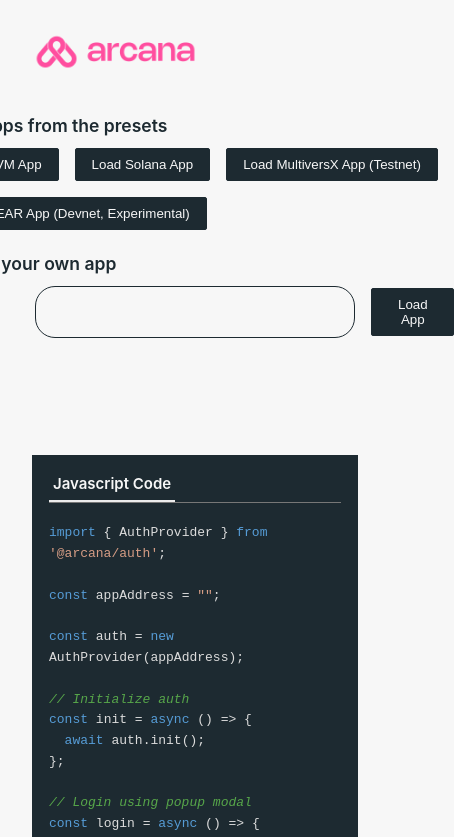
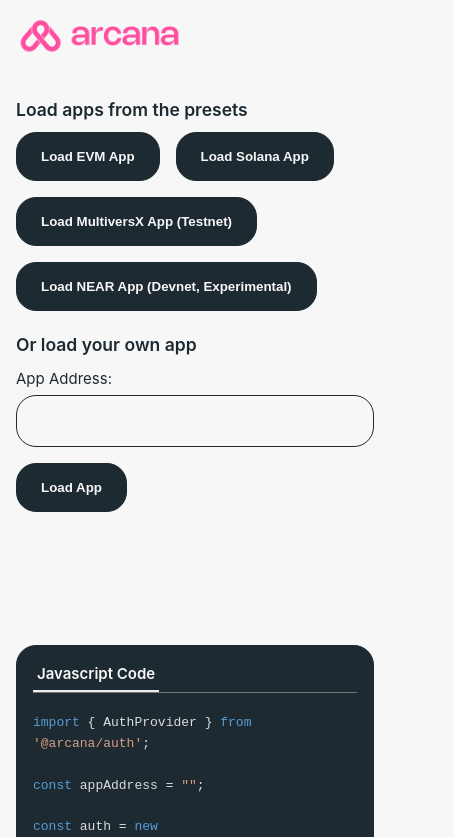
Before and after one commit to arcana-network/demo-app-v2, a Vue app: page / in a window 390 px wide. Shown: the top 837 px of the page, 454 px wide, since content can reach past the window. Built offline with nearby package versions, Linux system fonts and the light colour scheme.

Commit message:
Add responsiveness

```diff
--- a/src/App.vue
+++ b/src/App.vue
@@ -106,7 +106,13 @@
 <template>
   <main>
     <header
-      style="display: flex; align-items: center; justify-content: space-between"
+      style="
+        display: flex;
+        align-items: center;
+        justify-content: space-between;
+        flex-wrap: wrap;
+        gap: 1rem;
+      "
     >
       <img src="/logo-horizontal.png" style="height: 40px" />
       <div v-if="isLoggedIn">
@@ -150,16 +156,25 @@
           </h3>
           <form
             @submit.prevent="loadApp"
-            style="display: flex; gap: 1rem; align-items: center"
+            style="display: flex; flex-direction: column; gap: 4px"
           >
             <label for="app-address">App Address:</label>
+            <div
+              style="
+                display: flex;
+                gap: 1rem;
+                align-items: center;
+                flex-wrap: wrap;
+              "
+            >
               <input
                 type="text"
                 id="app-address"
-              style="width: 360px"
+                style="max-width: 360px; width: 100%"
                 v-model="appAddress"
               />
               <button type="submit">Load App</button>
+            </div>
           </form>
         </div>
         <div class="hide mt-1" :class="{ show: appLoaded }">
--- a/src/assets/main.css
+++ b/src/assets/main.css
@@ -6,6 +6,12 @@
   margin: 0 auto;
   padding: 2rem;
   font-weight: normal;
+}
+
+@media screen and (max-width: 1024px) {
+  #app {
+    padding: 1rem;
+  }
 }
 
 button {
@@ -41,6 +47,12 @@
   transition: all 0.15s ease-in;
   border-radius: 20px;
   font-size: 1rem;
+}
+
+button:not(.tab) {
+  padding: 1rem 1.5rem;
+  border-radius: 20px;
+  font-weight: 600;
 }
 
 input:focus,
@@ -97,6 +109,16 @@
 .xar-output {
   display: flex;
   gap: 1rem;
+}
+
+@media screen and (max-width: 1024px) {
+  .xar-output {
+    flex-direction: column;
+  }
+}
+
+.xar-output .code {
+  border-radius: 20px;
 }
 
 .xar-output > * {
```
Lines whose indentation alone changed are shown as unchanged.
